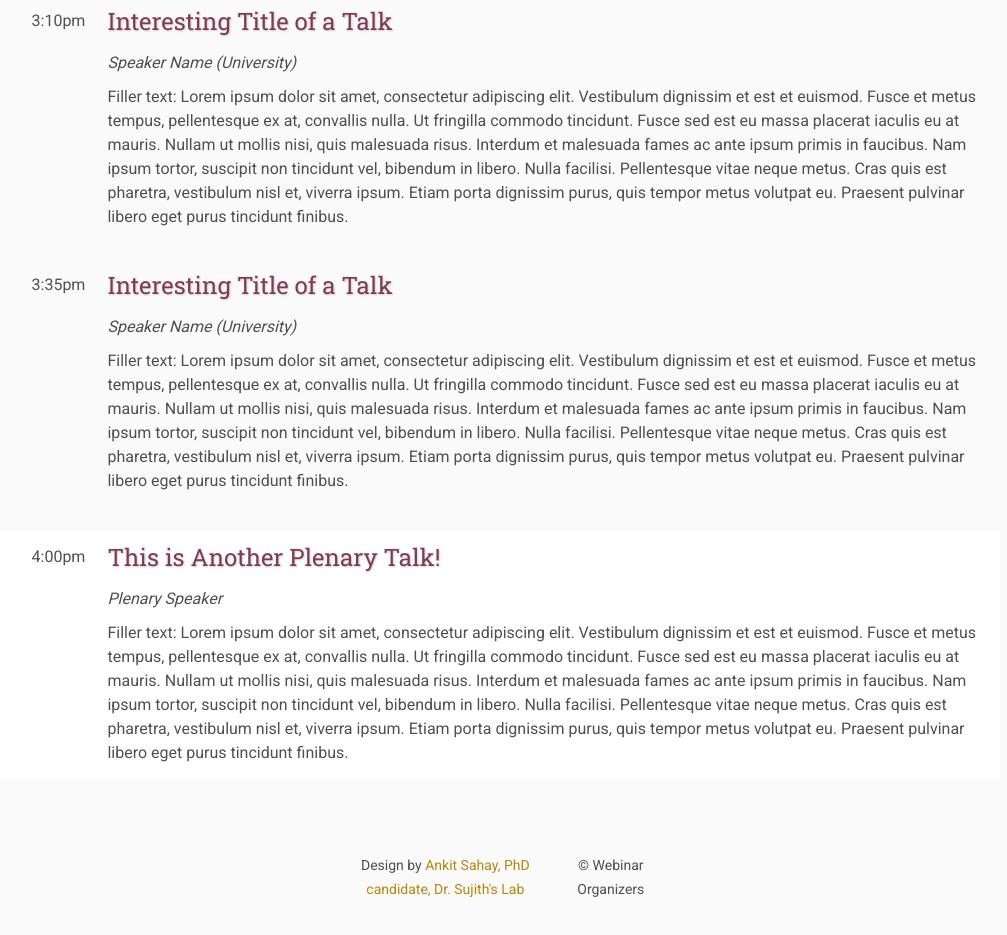
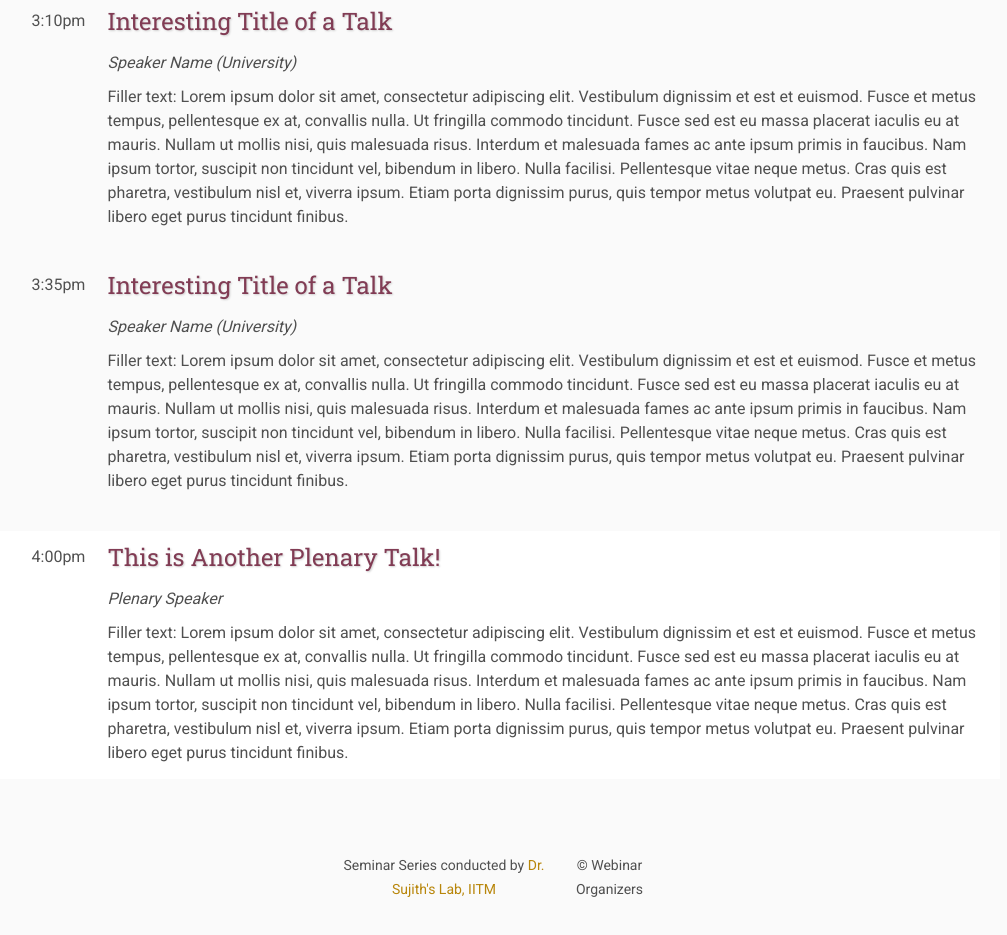
Before and after one commit to ankitsahay02/tai-iitm.github.io, a plain HTML site: page program/index.html in a window 1280 px wide. Shown: the part 2909-3844 px from the top of the page, without its empty margins (140-1147 px from the left). Drawn offline with nearby package versions, Linux system fonts and the light colour scheme; some packages are replaced by stand-ins of ours; files that its build step writes are made by us from their sources.

Commit message:
Update index.html

```diff
--- a/program/index.html
+++ b/program/index.html
@@ -327,7 +327,7 @@
 
     <table class="footer">
         <tr>
-            <td class="footer">Design by <a target="_blank" href="http://www.ae.iitm.ac.in/~sujith/">Ankit Sahay, PhD candidate, Dr. Sujith's Lab</a></td>
+            <td class="footer">Seminar Series conducted by <a target="_blank" href="http://www.ae.iitm.ac.in/~sujith/">Dr. Sujith's Lab, IITM</a></td>
             <td class="footer">&copy; Webinar Organizers</td>
         </tr>
     </table>
```
